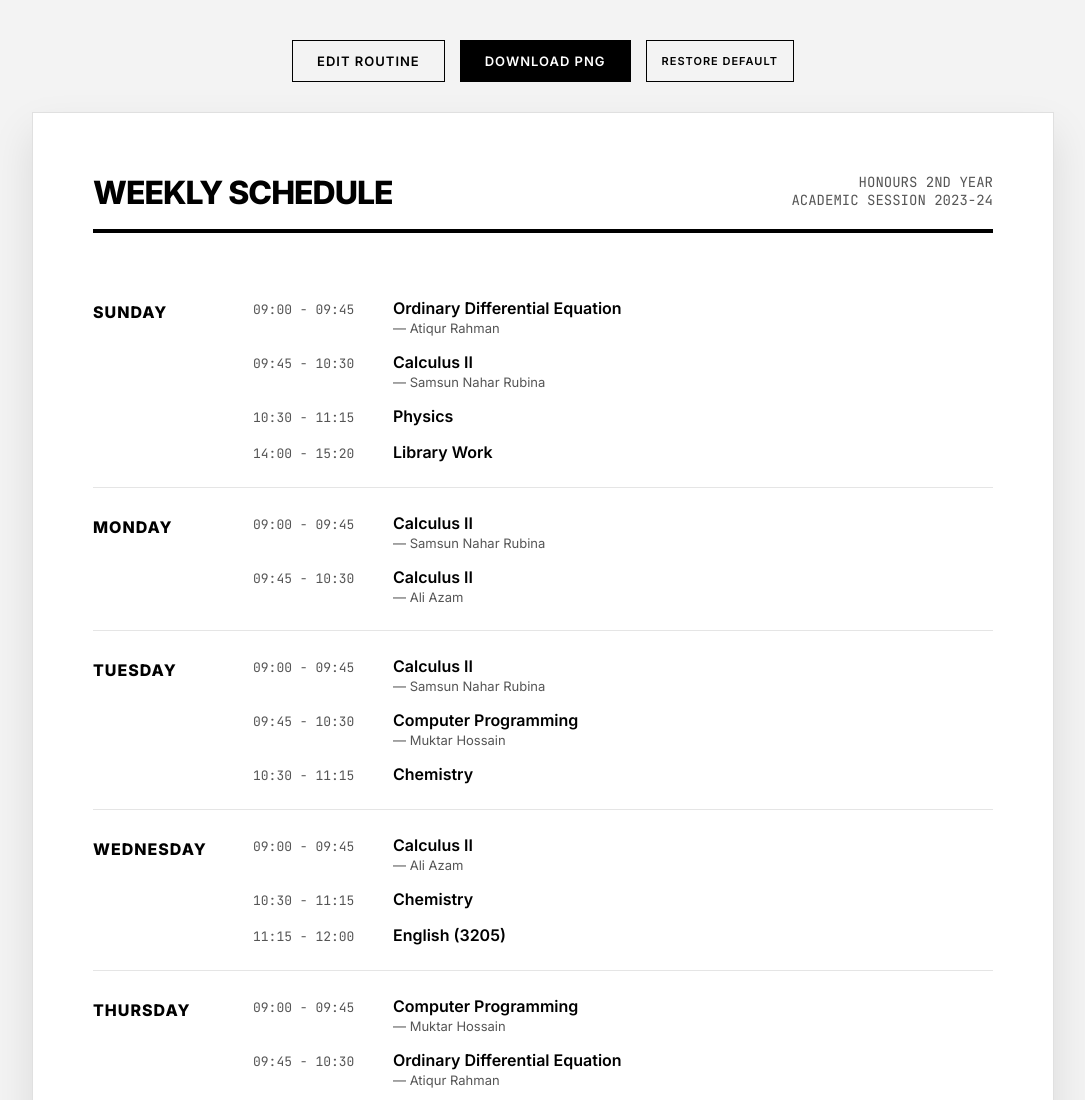
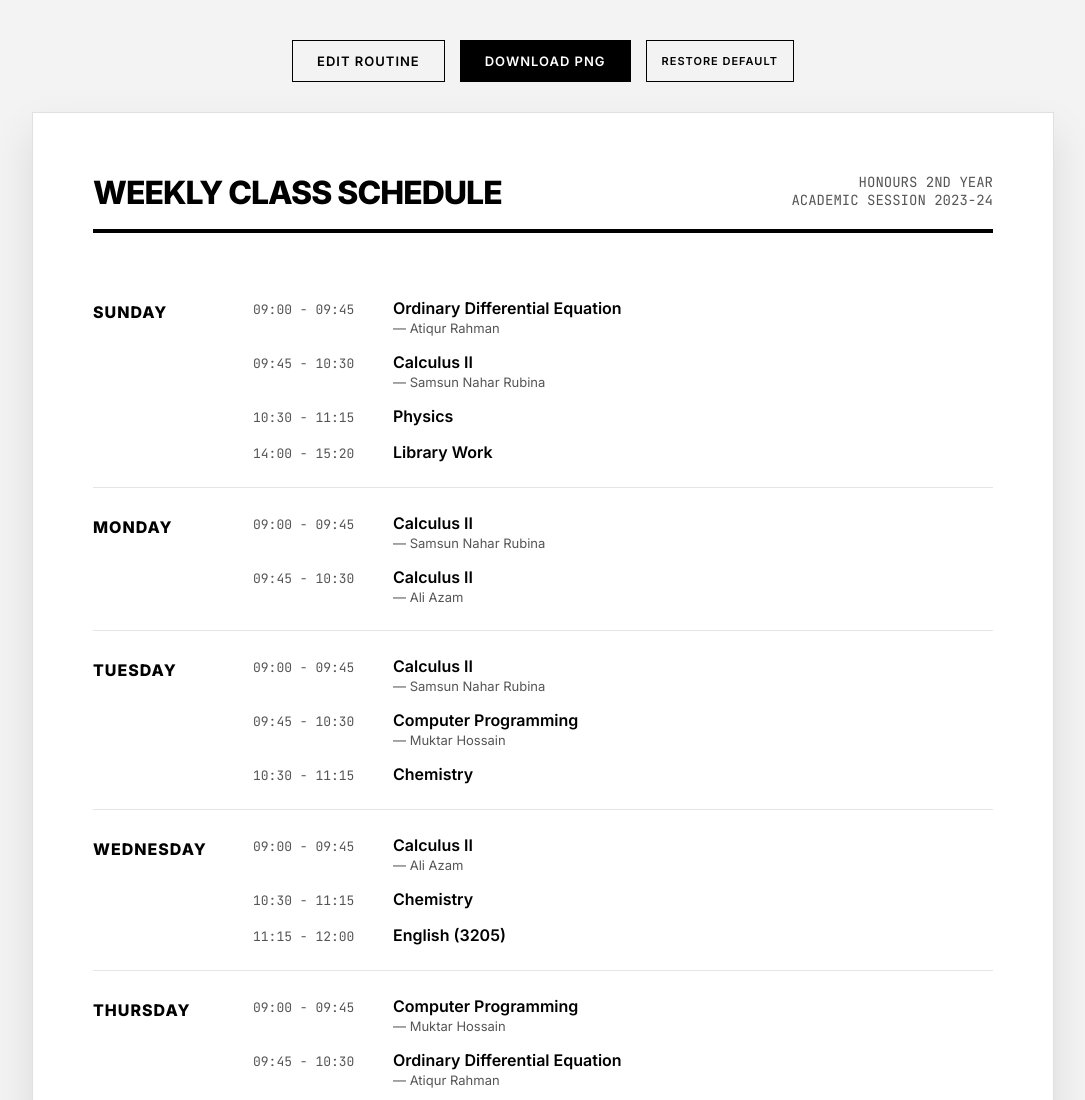
Before and after one commit to saadat-notebook/h2-routine, a plain HTML site: page index.html in a window 1280 px wide. Shown: the top 1100 px of the page, without its empty margins (97-1182 px from the left). Drawn offline with nearby package versions, Linux system fonts and the light colour scheme.

Commit message:
Update index.html

```diff
--- a/index.html
+++ b/index.html
@@ -158,7 +158,7 @@
     <!-- VIEW MODE -->
     <div id="routine-sheet">
         <header class="sheet-header">
-            <h1>Weekly Schedule</h1>
+            <h1>Weekly Class Schedule</h1>
             <div class="subtitle">
                 HONOURS 2ND YEAR<br>
                 ACADEMIC SESSION 2023-24
```
